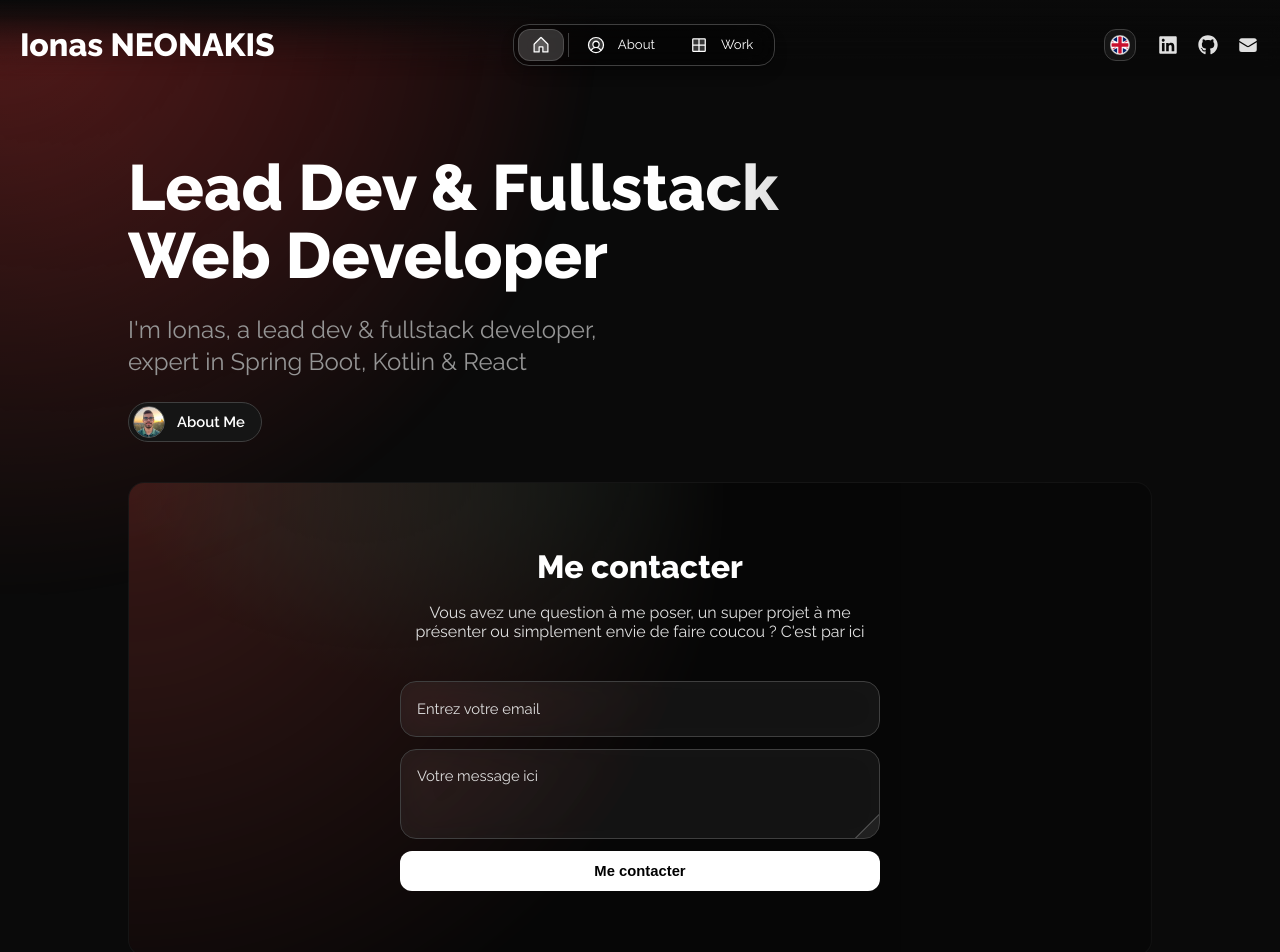
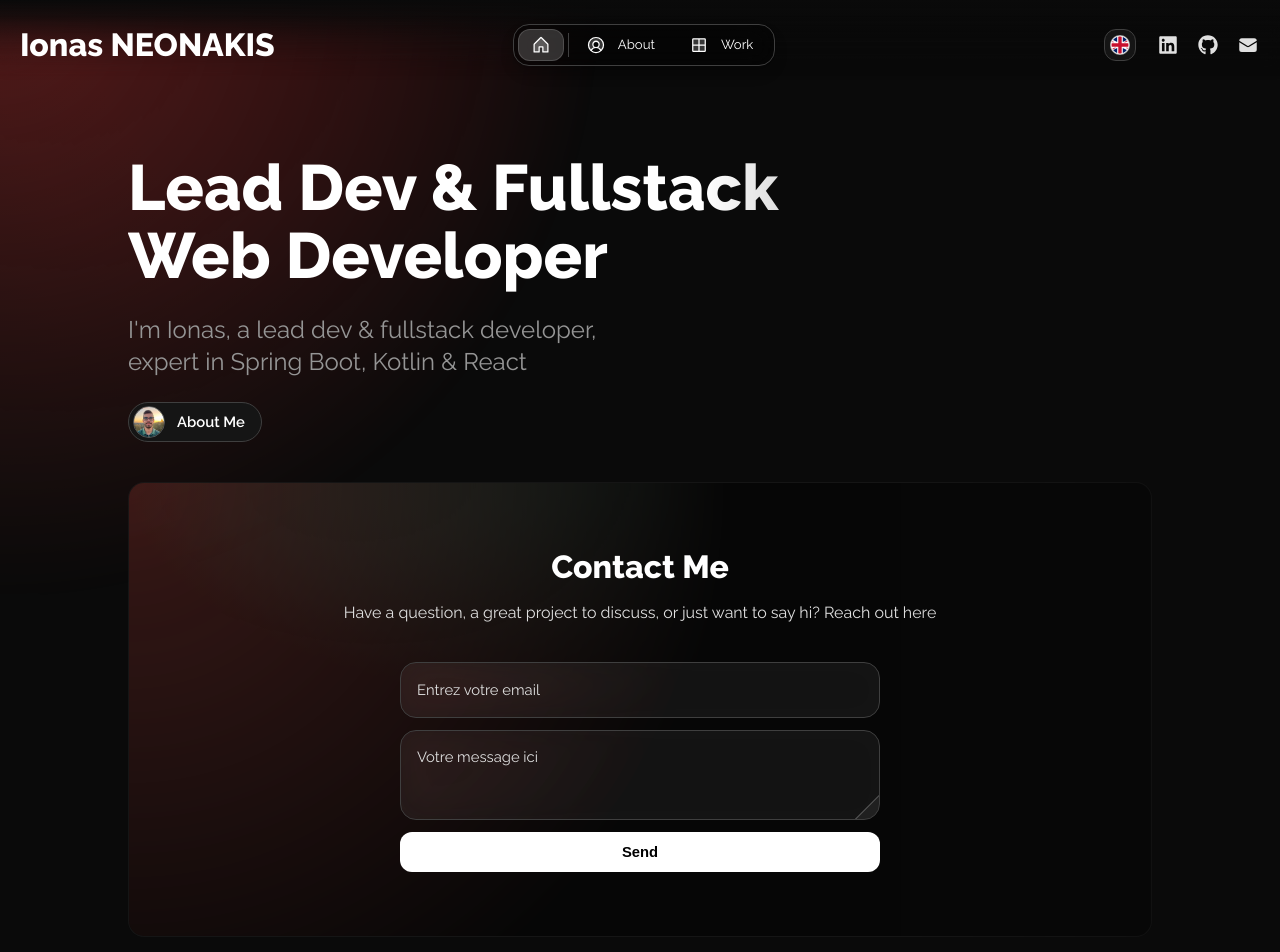
Before and after one commit to IonasNeonakis/ionasneonakis.github.io, a Next.js app: page /en in a window 1280 px wide. Shown: the top 952 px of the page. Built offline with nearby package versions, Linux system fonts and the light colour scheme.

Commit message:
feat: add i18n for contact me

```diff
--- a/messages/en.json
+++ b/messages/en.json
@@ -8,7 +8,17 @@
     "description": "Portfolio website showcasing my work as a {role}",
     "headline": "Lead Dev & Fullstack Web Developer",
     "subline": "I'm Ionas, a lead dev & fullstack developer, expert in Spring Boot, Kotlin & React",
-    "blog header": "Latest blog posts"
+    "blog header": "Latest blog posts",
+    "contact": {
+      "header": "Contact Me",
+      "description": "Have a question, a great project to discuss, or just want to say hi? Reach out here",
+      "button": "Send",
+      "mail": {
+        "subject": "Contact from {name}'s portfolio",
+        "autoresponse": "Your message has been sent successfully!"
+      }
+    }
+
   },
   "about": {
     "french": "French",
--- a/messages/fr.json
+++ b/messages/fr.json
@@ -8,7 +8,16 @@
     "description": "Site portfolio présentant mon travail en tant que {role}",
     "headline": "Lead Dev & Développeur Web fullstack",
     "subline": "Je suis Ionas, lead dev & développeur Fullstack, Expert Spring Boot, Kotlin & React",
-    "blog header": "Derniers articles du blog"
+    "blog header": "Derniers articles du blog",
+    "contact" : {
+      "header": "Contactez-moi",
+      "description": "Vous avez une question à me poser, un super projet à me présenter ou simplement envie de faire coucou ? C'est par ici",
+      "button": "Envoyer",
+      "mail" : {
+        "subject": "Contact depuis le portfolio de {name}",
+        "autoresponse": "Votre message a bien été envoyé !"
+      }
+    }
   },
   "about": {
     "french": "Français",
--- a/src/app/resources/config.ts
+++ b/src/app/resources/config.ts
@@ -143,7 +143,7 @@ interface Mailchimp {
 }
 
 const mailchimp: Mailchimp = {
-  action: "https://formsubmit.co/ee4ec3a521c1bccf4855768076984cc9", // random-like string linked to my email address ionas.neonakis@gmail.com
+  action: "https://formsubmit.co/ee4ec3a521c1bccf4855768076984cc9", // random-like string linked to my email address ionas.neonakis+portfolio@gmail.com
   effects: {
     mask: {
       cursor: true,
--- a/src/components/ContactMe.tsx
+++ b/src/components/ContactMe.tsx
@@ -1,6 +1,7 @@
 "use client";
 
-import { baseURL, mailchimp } from "@/app/resources";
+import { baseURL, createI18nContent, mailchimp } from "@/app/resources";
+import type { Locale } from "@/i18n/routing";
 import {
   Background,
   Button,
@@ -11,6 +12,7 @@ import {
   Text,
   Textarea,
 } from "@/once-ui/components";
+import { useTranslations } from "next-intl";
 import type React from "react";
 import { useState } from "react";
 
@@ -22,9 +24,16 @@ function debounce<T extends (...args: unknown[]) => void>(func: T, delay: number
   }) as T;
 }
 
-export function ContactMe() {
+interface ContactMeProps {
+  locale: Locale;
+}
+
+export function ContactMe({ locale }: ContactMeProps) {
   const [email, setEmail] = useState<string>("");
   const [error, setError] = useState<string>("");
+
+  const t = useTranslations();
+  const { person } = createI18nContent(t);
 
   const validateEmail = (email: string): boolean => {
     if (email === "") {
@@ -104,7 +113,7 @@ export function ContactMe() {
         }}
       />
       <Heading style={{ position: "relative" }} marginBottom="s" variant="display-strong-xs">
-        Me contacter
+        {t("home.contact.header")}
       </Heading>
       <Text
         style={{
@@ -115,8 +124,7 @@ export function ContactMe() {
         marginBottom="l"
         onBackground="neutral-medium"
       >
-        Vous avez une question à me poser, un super projet à me présenter ou simplement envie de
-        faire coucou ? C'est par ici
+        {t("home.contact.description")}
       </Text>
       <form
         style={{
@@ -145,21 +153,20 @@ export function ContactMe() {
               onBlur={handleBlur}
               errorMessage={error}
             />
-            <Textarea
-              required
-              id="textAria"
-              name="content"
-              label="Votre message ici"
-            />
+            <Textarea required id="textAria" name="content" label="Votre message ici" />
             <Button type="submit" size="m" fillWidth>
-              Me contacter
+              {t("home.contact.button")}
             </Button>
           </Column>
         </Flex>
         <input type="text" name="_honey" style={{ display: "none" }} />{" "}
-        <input type="hidden" name="_subject" value="Demande de contact" />
-        <input type="hidden" name="_autoresponse" value="Message bien envoyé !" />
-        <input type="hidden" name="_next" value={`https://${baseURL}`} />
+        <input type="hidden" name="_subject" value={t("home.contact.mail.subject")} />
+        <input
+          type="hidden"
+          name="_autoresponse"
+          value={t("home.contact.mail.autoresponse", { name: person.name })}
+        />
+        <input type="hidden" name="_next" value={`https://${baseURL}/${locale}`} />
         <input type="hidden" name="_template" value="box" />
       </form>
     </Column>
```
Also changed, not shown: 1 other file (tests, documents, lock files or other folders).
